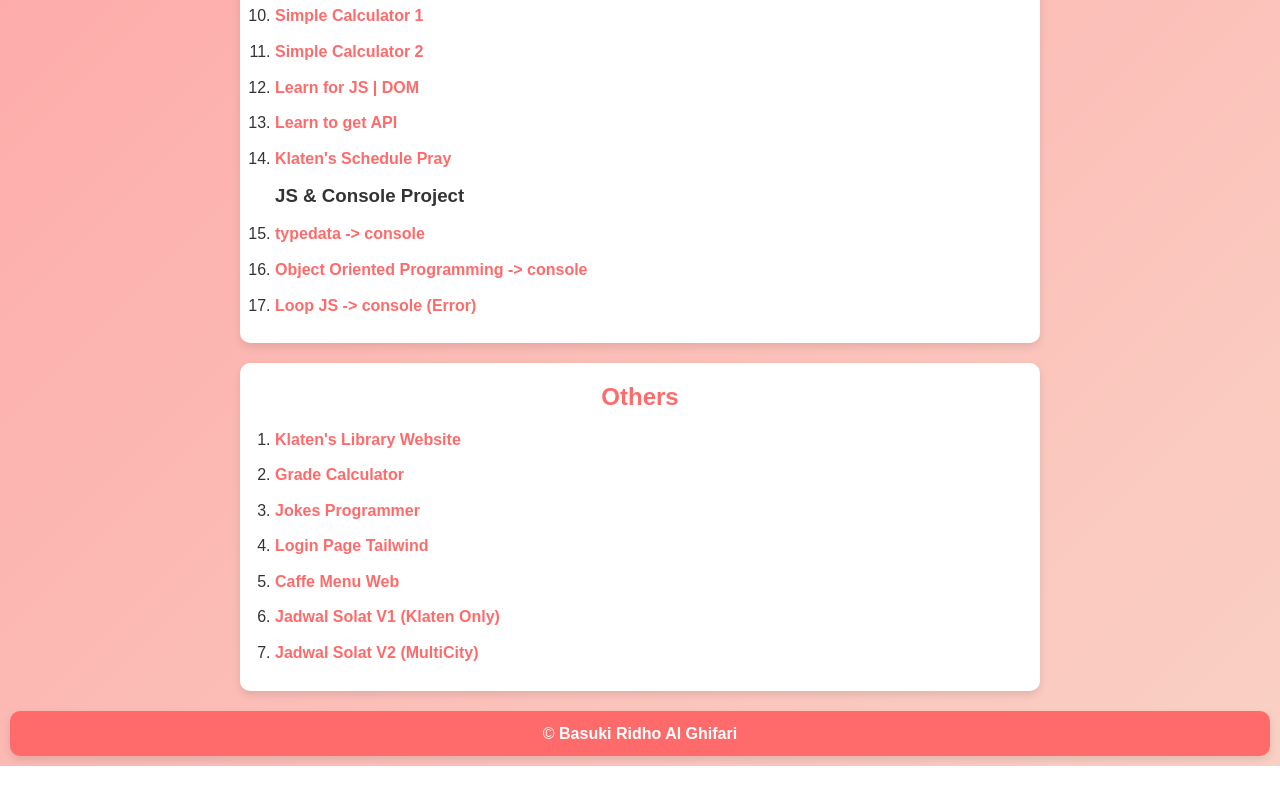
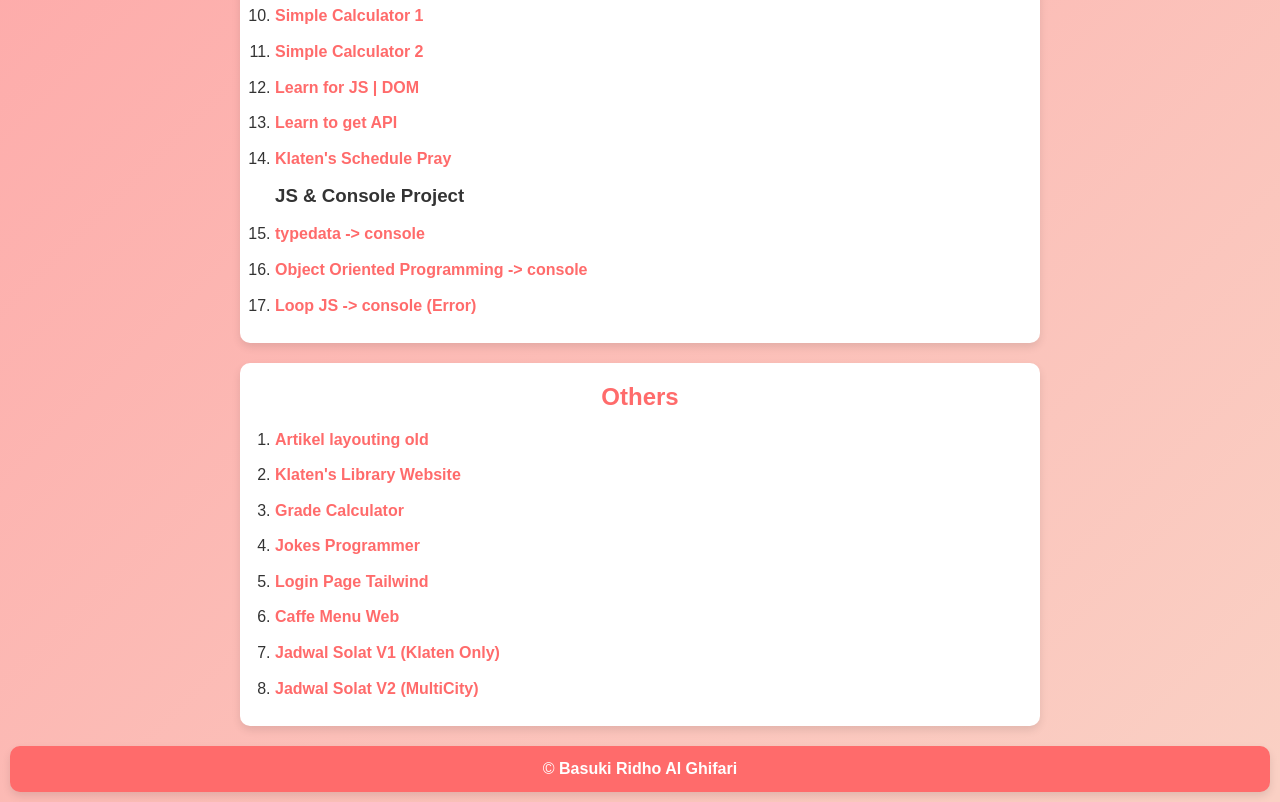
Before and after one commit to Ridhsuki/web-learning-archive, a plain HTML site: page index.html in a window 1280 px wide. Shown: the part 1052-1854 px from the top of the page. Before the commit the page ends 1818 px from the top, so only its background shows below. Drawn offline with Linux system fonts and the light colour scheme.

Commit message:
feat (add article old project at index)

```diff
--- a/index.html
+++ b/index.html
@@ -115,6 +115,11 @@
             <h2>Others</h2>
             <ol>
               <li>
+                <a href="article-html-css-learning.netlify.app/"
+                  >Artikel layouting old</a
+                >
+              </li>
+              <li>
                 <a href="Latihan Multipage Library ITSI/index.html"
                   >Klaten's Library Website</a
                 >
```
